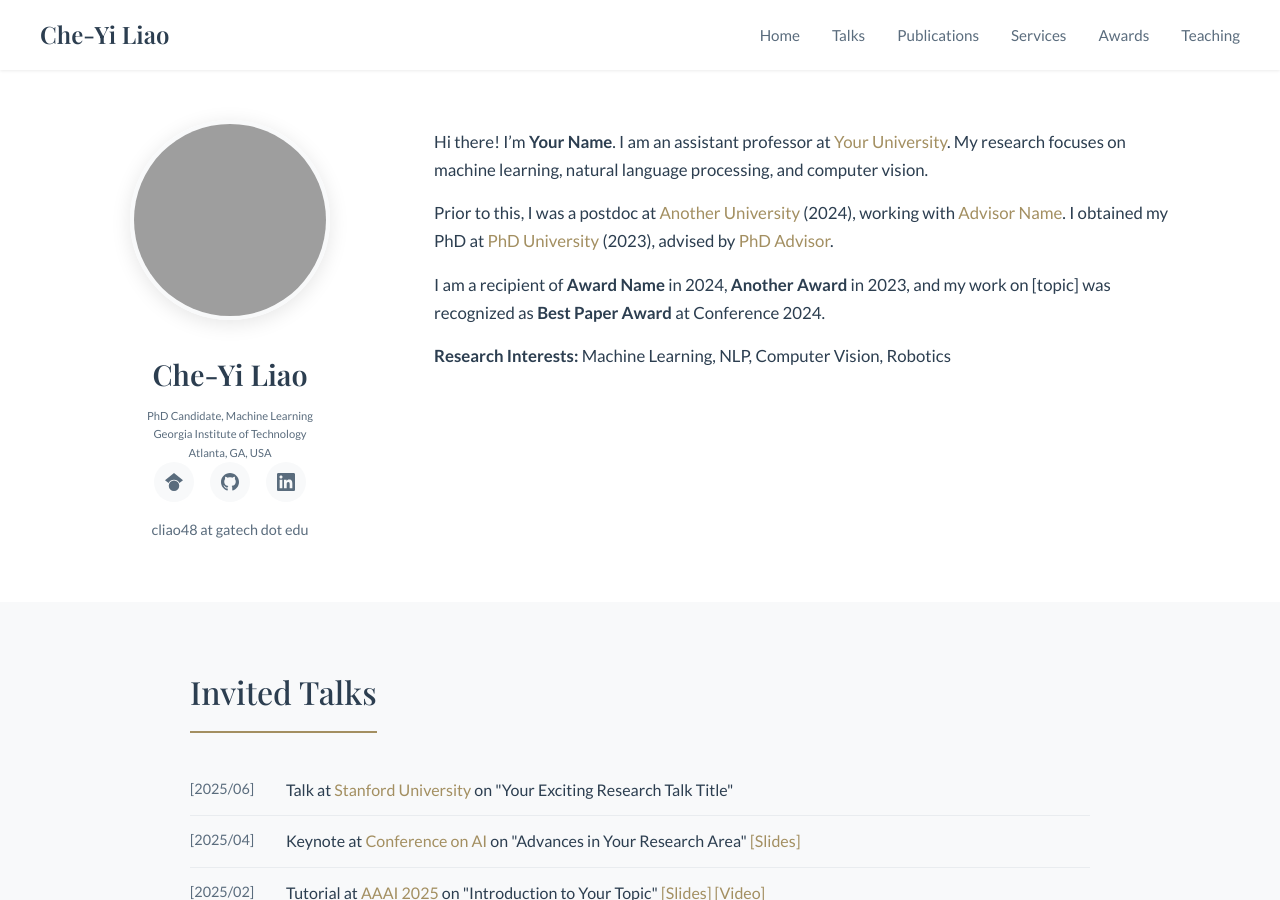
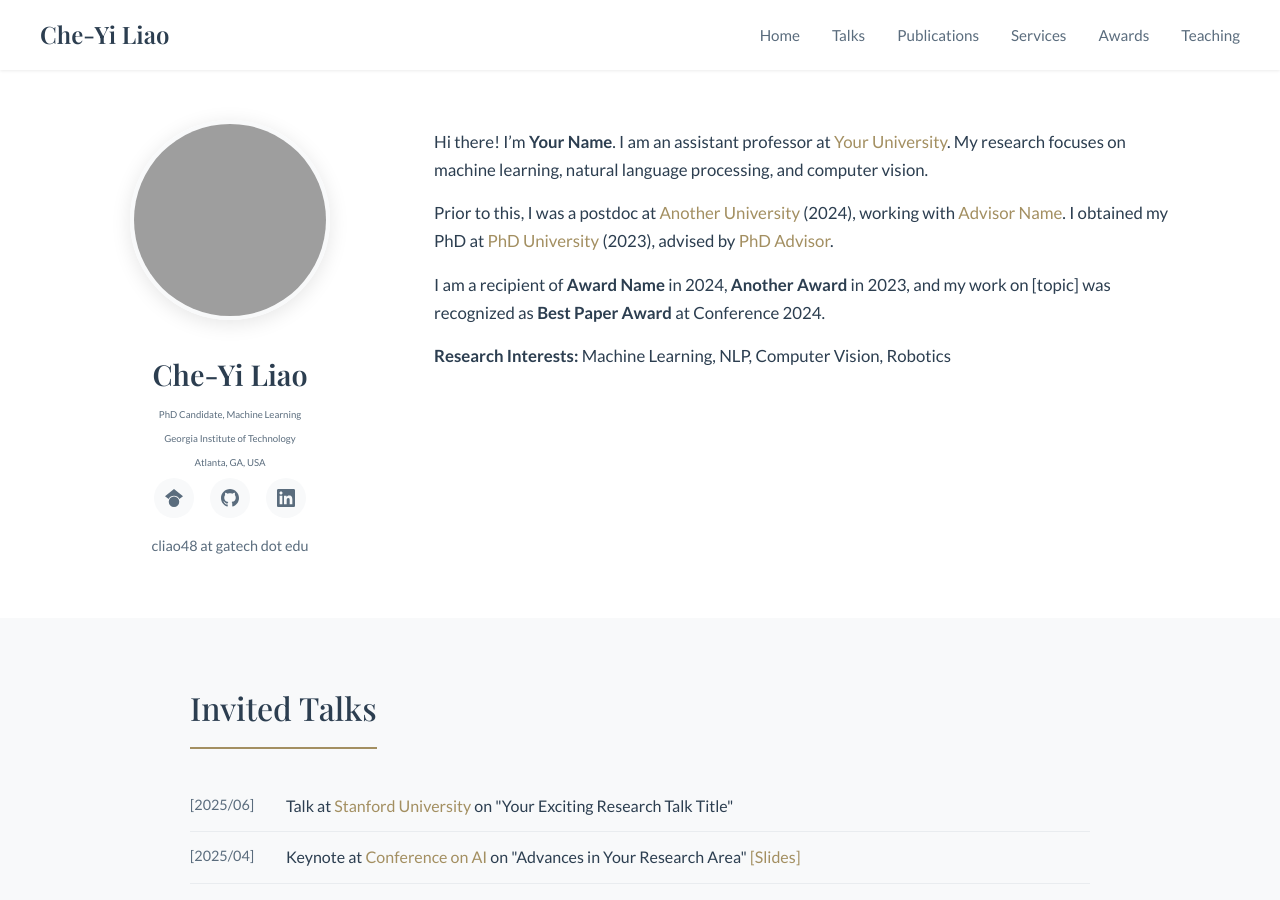
Before and after one commit to CheYiLiao/CheYiLiao.github.io, a Jekyll site: the page built from index.html, in a window 1280 px wide and 900 px high. Built offline with Jekyll 4.4.1, drawn with Linux system fonts in a browser that asks for light colours; grey boxes are pictures that could not be loaded.

Commit message:
Enhance author profile with titles and affiliations
Added conditional rendering for author titles and updated affiliation sections.

```diff
--- a/_includes/about.html
+++ b/_includes/about.html
@@ -4,11 +4,17 @@
             <img src="{{ site.author.photo | default: 'https://via.placeholder.com/200x200?text=Photo' | relative_url }}"
                  alt="{{ site.author.name }}" class="profile-image">
             <h1>{{ site.author.name }}</h1>
-            <p class="profile-title">{{ site.author.title }}</p>
-            <p class="profile-affiliation">{{ site.author.dept }}</p>
-            <p class="profile-affiliation">{{ site.author.school }}</p>
-            <p class="profile-affiliation">{{ site.author.location }}</p>
+            {% if site.author.titles %}
+            {% for til in site.author.til %}
             <p class="profile-affiliation">
+                {{ affil.title }}<br>
+            </p>
+            {% endfor %}
+            {% endif %}
+            <p class="profile-affiliation-secondary">{{ site.author.dept }}</p>
+            <p class="profile-affiliation-secondary">{{ site.author.school }}</p>
+            <p class="profile-affiliation-secondary">{{ site.author.location }}</p>
+            <p class="profile-affiliation-secondary">
                 {% if site.author.university_url and site.author.university_url != "" %}
                     <a href="{{ site.author.university_url }}">{{ site.author.university }}</a>
                 {% else %}
```
